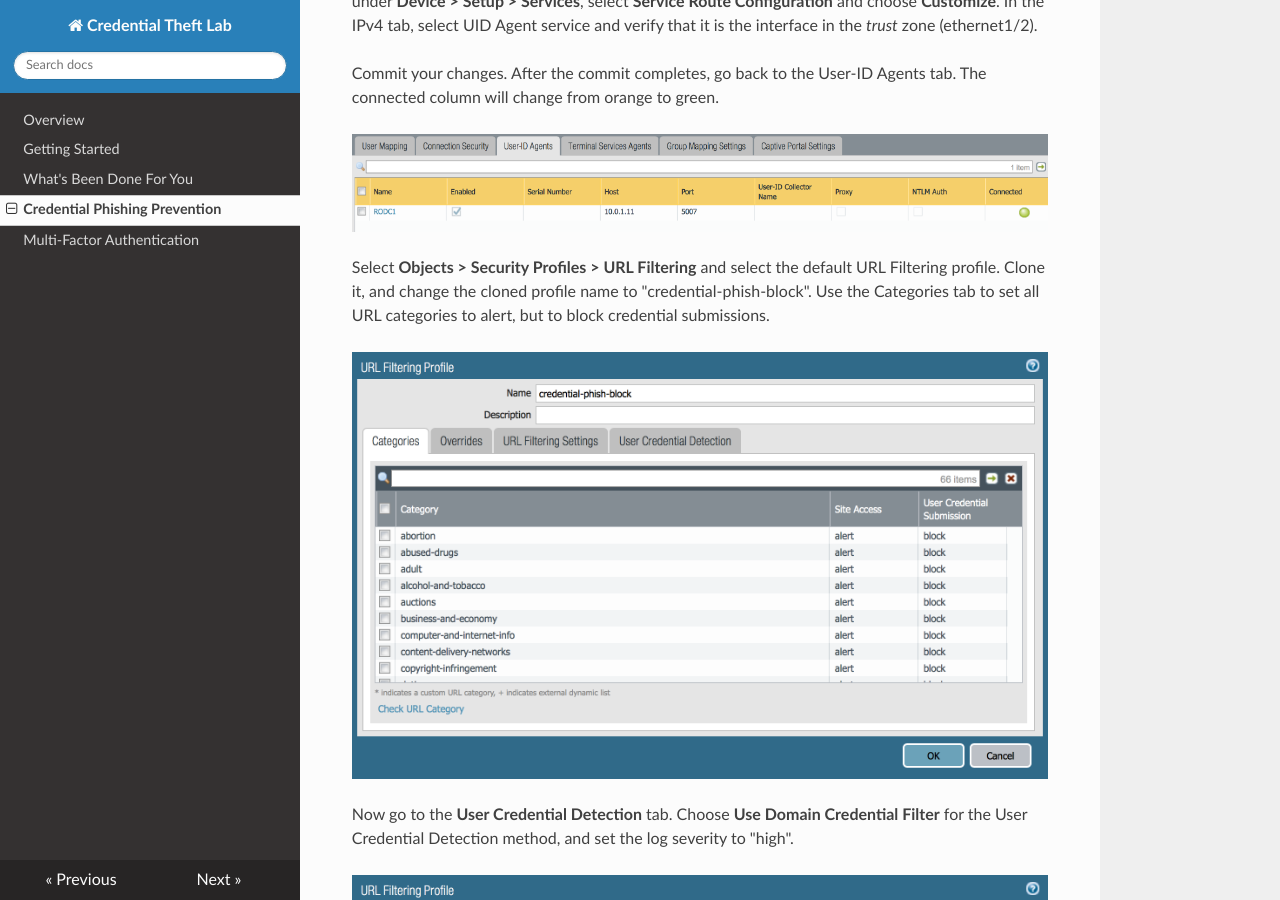
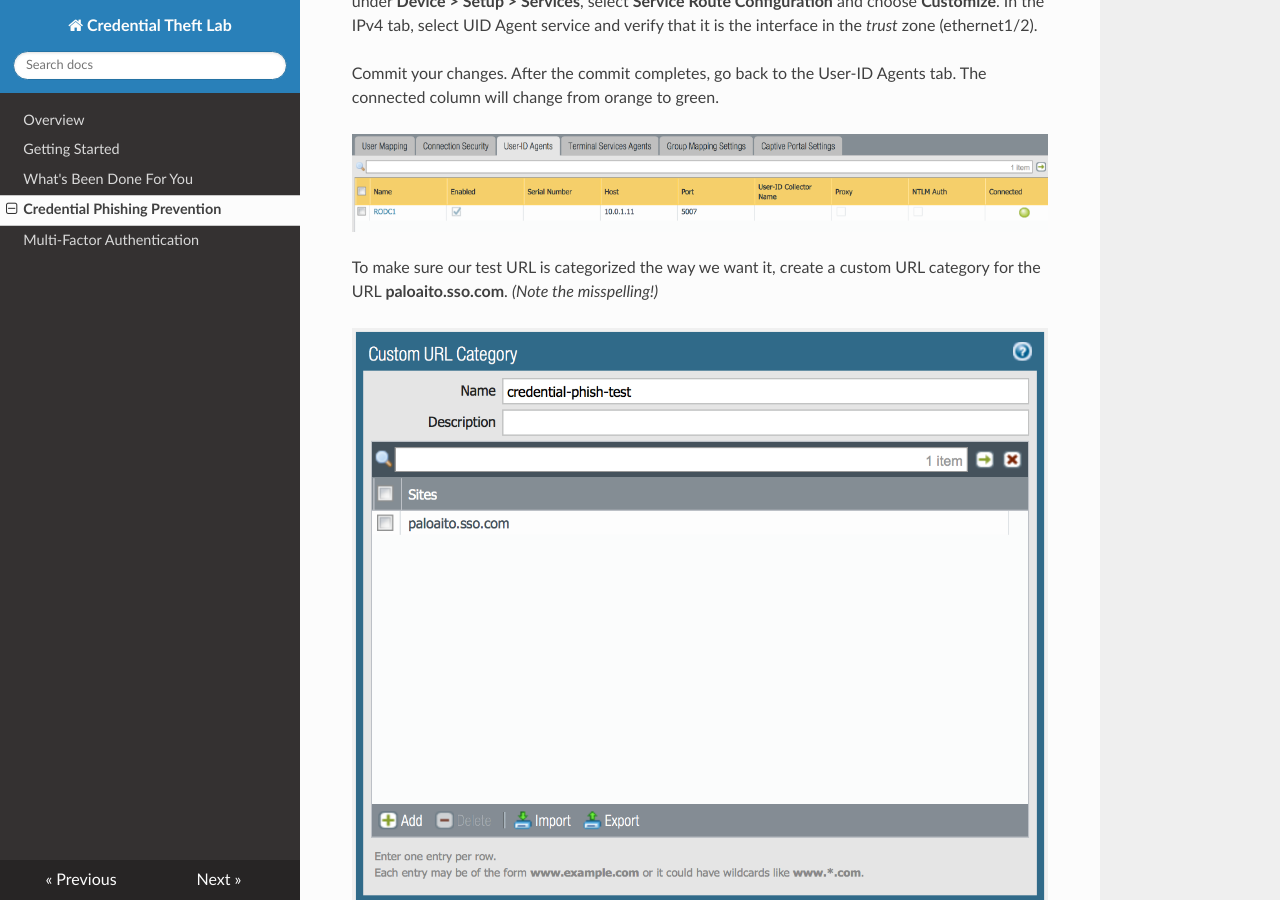
Before and after one commit to tbisaillon/credential-theft-lab, an MkDocs documentation site: the page built from docs/credentialphishing.md, in a window 1280 px wide and 900 px high, scrolled down 5217 px. Built offline with MkDocs 1.6.1, drawn with Linux system fonts in a browser that asks for light colours; nearby versions of some CDN libraries; old or Windows-style settings are respelled for this version of MkDocs; some of the changed text lies outside the part shown.

Commit message:
Completed Credential Phishing verification section.

```diff
--- a/docs/credentialphishing.md
+++ b/docs/credentialphishing.md
@@ -76,6 +76,11 @@
 
 ![User-ID Agent 2](img/uid_agent_2.png)
 
+To make sure our test URL is categorized the way we want it, create a custom URL category for the
+URL **paloaito.sso.com**.  *(Note the misspelling!)*
+
+![Custom URL Category](img/custom_category.png)
+
 Select **Objects > Security Profiles > URL Filtering** and select the default URL Filtering profile.
 Clone it, and change the cloned profile name to "credential-phish-block".  Use the Categories tab
 to set all URL categories to alert, but to block credential submissions.
@@ -113,6 +118,8 @@
 Upon clicking the link provided in the email, you will get a phishing page with a form to submit
 user credentials.
 
+![Credential Theft Test 1](img/credential_phish_test_1.png)
+
 
 **Note:** If you are NOT connected via GlobalProtect to your lab environment, you will get an
 "under construction" web page similar to below.  Do not proceed until you get the test phishing
@@ -120,17 +127,23 @@
 
 Enter a username **not** in Table 2, and any password you'd like.  Click **Login**.
 
-![Credential Theft Test 2](img/credential_theft_test_2.png)
+![Credential Theft Test 2](img/credential_phish_test_2.png)
 
 At this point, those credentials have been phished.  You will be redirected to a legitimate site.
 
+![Credential Theft Test 3](img/credential_phish_test_3.png)
+
 Now log in to your credential phishing campaign's admin web site.
+
+![Credential Theft Test 4](img/credential_phish_test_4.png)
 
 Next to the PANW campaign, click the View Results icon in the bottom right corner to get the
 campaign details.  Scroll down to your username, click the triangle icon, and expand the details:
 
 Scroll down to the bottom "Submitted Data" section, and click the triangle icon next to "View
 Details".  You will see the username and password you entered.
+
+![Credential Theft Test 5](img/credential_phish_test_5.png)
 
 The above steps you performed show how easy it is to steal user credentials.  Credential phishing
 is rampant.  It is easier than ever to phish a user for credentials.  This is especially true in
@@ -141,11 +154,15 @@
 You will do a second test, but first, let's find out what usernames are defined on your firewall.
 Connect to your firewall via SSH, and run the `show user ip-user-mapping all` command.
 
+![Credential Theft Test 6](img/credential_phish_test_6.png)
+
 Confirm that your username is listed (it will be if you are connected to the lab environment via
 GlobalProtect).  You may see additional IP/user mappings.
 
 Go back to your test phishing account, and open the phishing email.  By clicking the link provided
 in the email, you will get to the phishing page again.
+
+![Credential Theft Test 7](img/credential_phish_test_7.png)
 
 Try submitting true "corporate" credentials by submitting the credentials you are connected to
 GlobalProtect with.
@@ -156,6 +173,8 @@
 
 You will get this message:
 
+![Credential Theft Test 8](img/credential_phish_test_8.png)
+
 You can see more info about this process using these commands:
 
 * `show user user-id-agent state all`
@@ -164,5 +183,11 @@
 
 In the output of `show user user-id-agent state all`, look for the following:
 
+![Credential Theft Test 9](img/credential_phish_test_9.png)
+
 Now examine the firewall's URL filtering logs.  Locate the log that matches your username, and view
 the log details.  Look for the "credential detected" flag.
+
+![Credential Theft Test 10](img/credential_phish_test_10.png)
+
+You can close the browser tabs to Gmail and Gophish.  You're done with this section of the lab.
```
Also changed, not shown: docs/img/credential_phish_sec_policy.png (added), docs/img/credential_phish_test_1.png (added), docs/img/credential_phish_test_10.png (added), docs/img/credential_phish_test_2.png (added), docs/img/credential_phish_test_3.png (added), docs/img/credential_phish_test_4.png (added), docs/img/credential_phish_test_5.png (added), docs/img/credential_phish_test_6.png (added), docs/img/credential_phish_test_7.png (added), docs/img/credential_phish_test_8.png (added), docs/img/credential_phish_test_9.png (added), docs/img/credential_theft_test_2.png (deleted), docs/img/custom_category.png (added).
